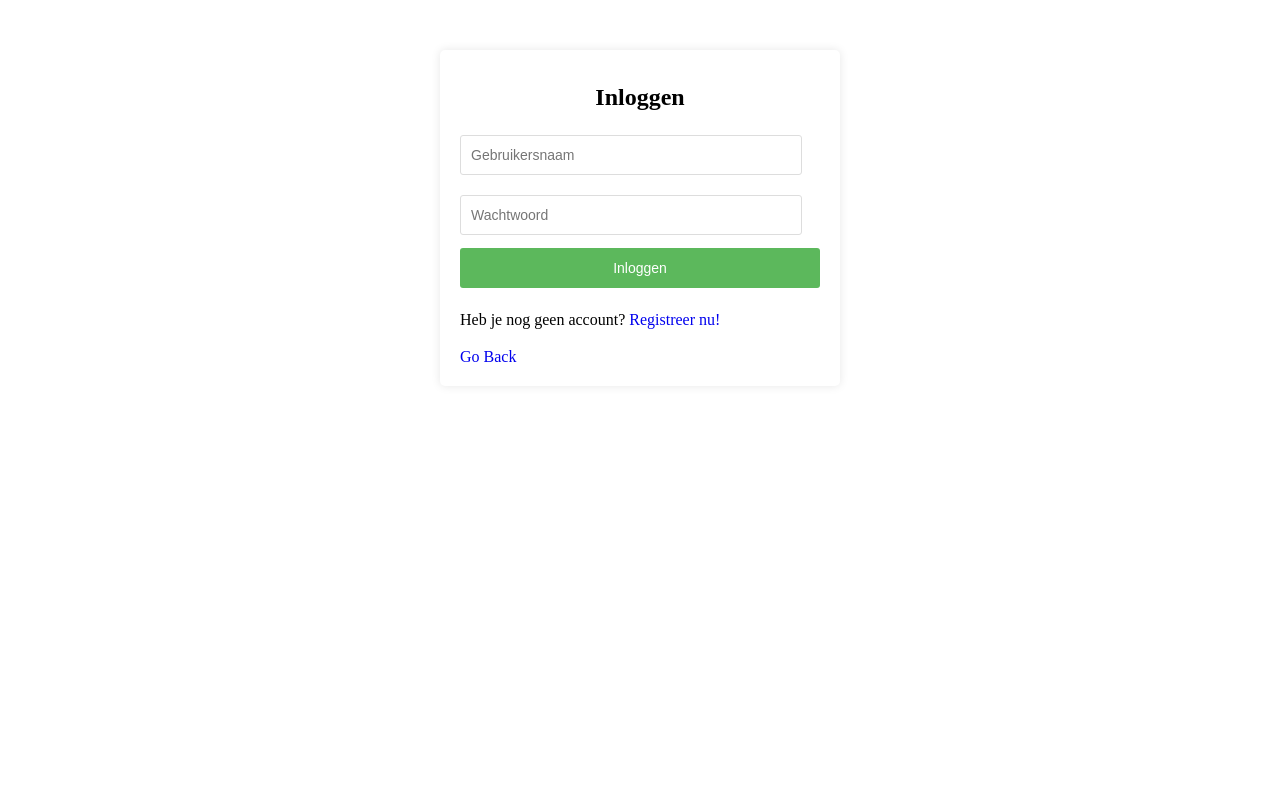
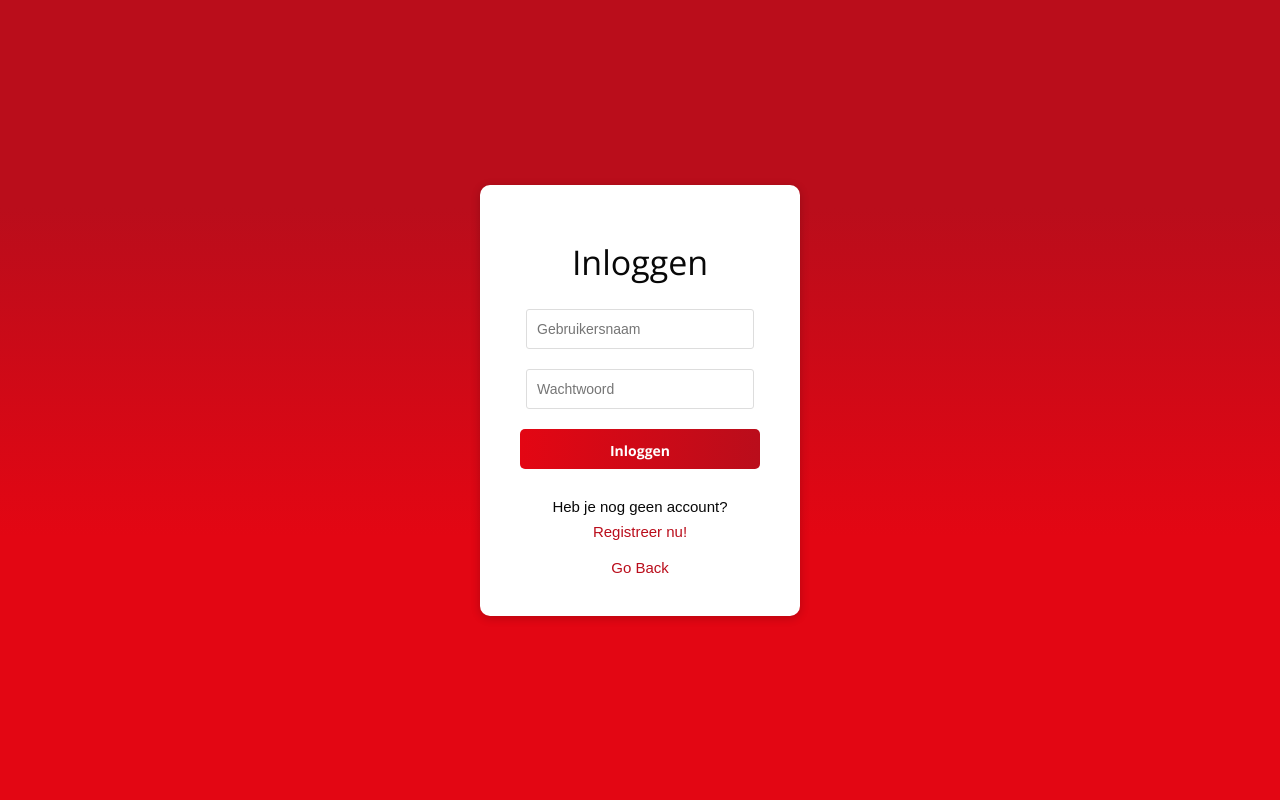
Before and after one commit to NimrodLoozar/Sneakerss, a PHP site: page /login in a window 1280 px wide. Run offline with PHP 8.4, Linux system fonts and the light colour scheme.

Commit message:
login pagina styling

```diff
--- a/login.php
+++ b/login.php
@@ -51,10 +51,72 @@ if ($_SERVER['REQUEST_METHOD'] == 'POST') {
     <meta charset="UTF-8">
     <meta name="viewport" content="width=device-width, initial-scale=1.0">
     <title>Inloggen</title>
+    <link rel="shortcut icon" href="assets/img/favicon.ico" title="Favicon" />
     <link rel="stylesheet" href="assets/css/style.css">
+    <link rel="stylesheet" href="assets/css/namari-color.css">
+    <link rel="stylesheet" href="assets/css/font-awesome.min.css">
+    <link rel="stylesheet" href="assets/css/animate.css">
+    <link href='https://fonts.googleapis.com/css?family=Open+Sans:400,300,600,700,800' rel='stylesheet' type='text/css'>
+    <link rel="stylesheet" href="https://cdnjs.cloudflare.com/ajax/libs/animate.css/4.1.1/animate.min.css" />
     <style>
+        body {
+            font-family: Arial, sans-serif;
+            margin: 0;
+            padding: 0;
+            display: flex;
+            justify-content: center;
+            align-items: center;
+            height: 100vh;
+            background: rgb(227,6,19);
+            background: -moz-linear-gradient(0deg, rgba(227,6,19,1) 33%, rgba(186,13,27,1) 74%);
+            background: -webkit-linear-gradient(0deg, rgba(227,6,19,1) 33%, rgba(186,13,27,1) 74%);
+            background: linear-gradient(0deg, rgba(227,6,19,1) 33%, rgba(186,13,27,1) 74%);
+            filter: progid:DXImageTransform.Microsoft.gradient(startColorstr="#e30613",endColorstr="#ba0d1b",GradientType=1);
+            }
+
+
+            .login-container {
+                background: white;
+                padding: 40px;
+                border-radius: 10px;
+                box-shadow: 0 2px 10px rgba(0, 0, 0, 0.2);
+                width: 320px;
+                text-align: center;
+            }
+
+            .login-input {
+                width: 100%;
+                padding: 10px;
+                margin: 10px 0;
+                border: 1px solid #ccc;
+                border-radius: 5px;
+                transition: border-color 0.3s ease, box-shadow 0.3s ease;
+            }
+
+            .login-input:focus {
+                border-color: #ba0d1b;
+                box-shadow: 0 0 5px rgba(186, 13, 27, 0.5);
+                outline: none;
+            }
+
+            .login-input[type="submit"] {
+                background: linear-gradient(to right, #e30613, #ba0d1b); /* Gradient background */
+                border: none;
+                border-radius: 5px;
+                padding: 12px;
+            }
+
+            .login-input[type="submit"]:hover {
+                background-color: #ba0d1b;
+            }
+
+
         .error {
-            color: red;
+            color: #ff4d4d; /* Brighter red for errors */
+            background-color: rgba(255, 77, 77, 0.1); /* Light background to make it stand out */
+            padding: 10px;
+            border-radius: 5px;
+            margin-bottom: 20px;
             text-align: center;
         }
     </style>
```
